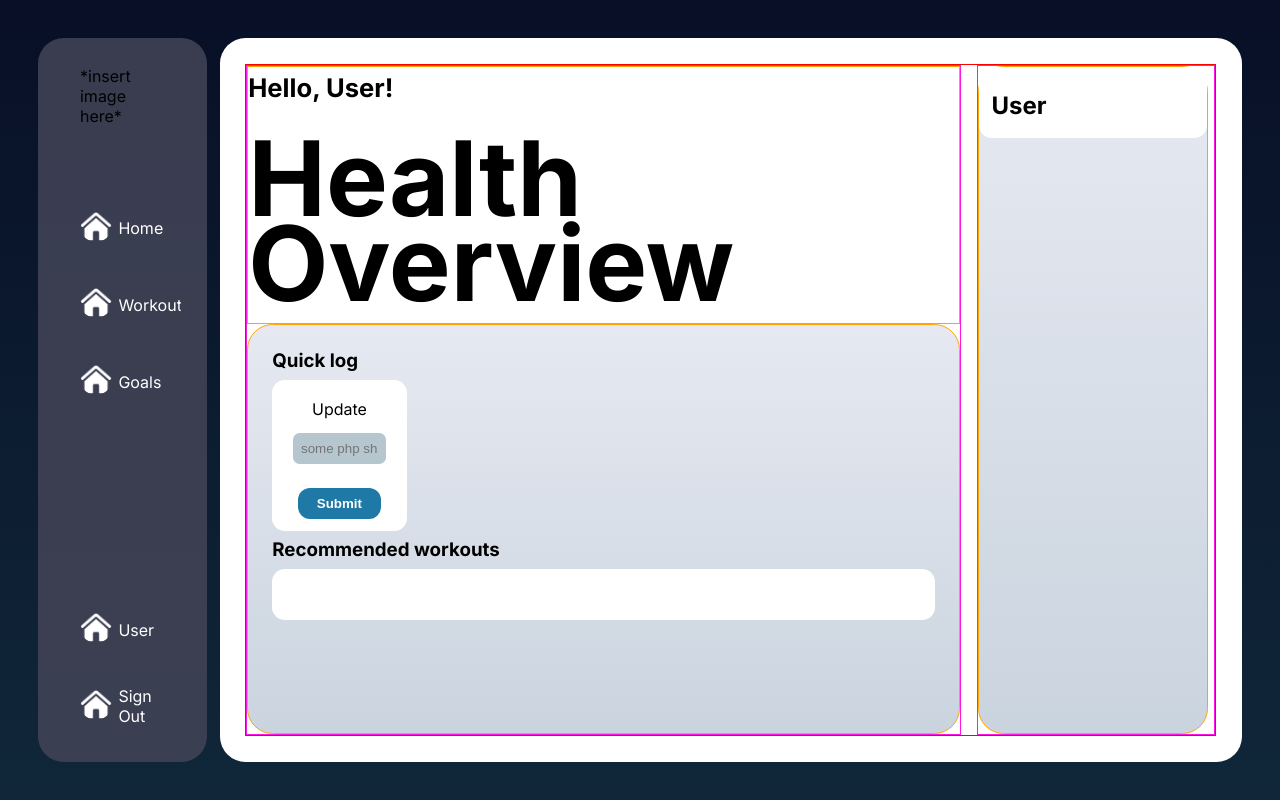
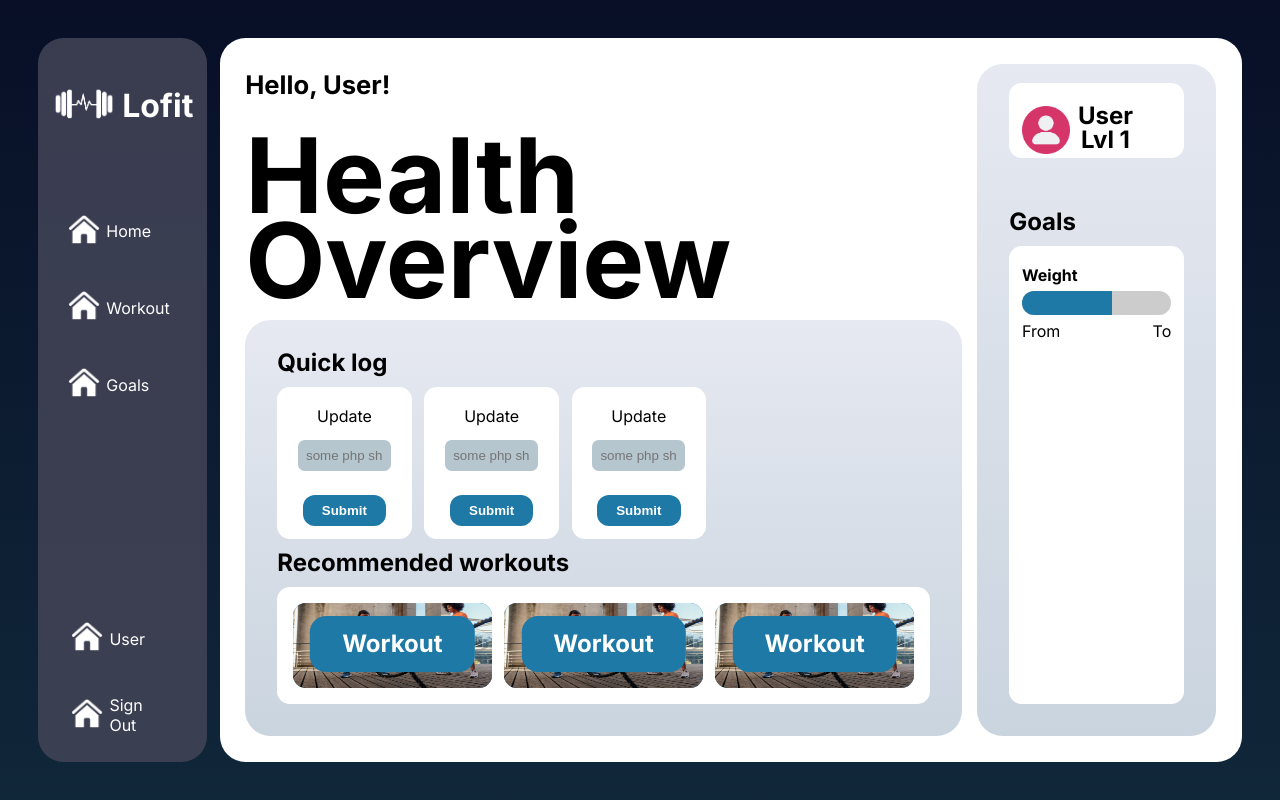
Before and after one commit to Shikks03/LockedIn-GymApp, a PHP site: page /pages/dashboard.php in a window 1280 px wide. Run offline with PHP 8.4, Linux system fonts and the light colour scheme.

Commit message:
dashboard done, clean up to do

```diff
--- a/css/style.css
+++ b/css/style.css
@@ -1,8 +1,7 @@
-/*imma be honest idk what vw is but its scalable and it works*/
-
 h3{
     font-weight: bold;
     line-height: 0;
+    font-size: 1.5em;
 }
 
 html,
@@ -31,7 +30,8 @@ body{
     box-sizing: border-box;
 }
 
-.center > div{
+.sidebar,
+.main-content{
     height: 100%;
     /* margin-bottom: 2rem; */
     box-sizing: border-box;
@@ -43,13 +43,15 @@ body{
     width: 14%;
     text-align: center;
     border-radius: 2vw;
-    padding: 2vw;
+    padding: 1.3vw;
     display: flex;
     flex-direction: column;
     justify-content: space-between;
+    align-items: center; /* vertical center for texts */
 }
 
-.sidebar > div{
+.sidebar-top,
+.sidebar-bot{
     /*border: 1px solid red;  debug */
     display: flex;
     flex-direction: column;
@@ -58,8 +60,8 @@ body{
 
 }
 
-.sidebar > div > div{ /* all div children of sidebar */
-    /*border: 1px solid blue;  debug */
+.sidebar-btn{ /* all div children of sidebar */
+    /* border: 1px solid blue; */
     border-radius: 2vw;
     padding: 1em;
     overflow: hidden; /* so that when resized, only logos appear */
@@ -70,13 +72,47 @@ body{
     text-align: left;
 }
 
-.sidebar > div > div > img { /* all img children of div, basically to round them */
-    /* border: 1px solid blue;  debug */
+
+/* temp */
+.icon{
     width: 2em;
     height: 2em;
-    border-radius: 100%;
+    background-size: contain;
+    background-repeat: no-repeat;
 }
 
+.tempicon{ /* all img children of div, basically to round them */
+    background-image: url("../assets/icons/home.jpg");
+
+}
+.icon-user{
+    background-image: url("../assets/icons/user.png");
+    width: 3em;
+    height: 3em;
+}
+
+/* logo */
+.lofit {
+    border-radius: 2vw;
+    overflow: hidden; /* so that when resized, only logos appear */
+    height: 3em;
+    display: flex;
+    align-items: center; /* vertical center for texts */
+    justify-content: left;
+    text-align: left;
+    font-weight: bold;
+    font-size: 2em;
+}
+
+.lofit-logo{
+    width: 2em;
+    height: 2em;
+    background-image: url("../assets/icons/lofit-logo.png");
+    background-size: contain;
+    background-repeat: no-repeat;
+}
+
+/* sidebar font settings */
 .sidebar > div > div > p { /* space for text pra di dikit ung img, theres prob better ways to do this*/
     padding-top: 0.6vh;
     padding-left: 0.5vw;
@@ -89,44 +125,42 @@ body{
 
 
 .main-content{
-    /*border: 1px solid green;  debug */
+
+    /*border: 1px solid red;  debug */
     width: 86%; /*for flex with sidebar*/
     border-radius: 2vw;
     padding: 2vw;
 
+    display: flex; /* make containers go nxt to each other */
+    gap: 1.2vw;
+    position: relative;
+
+    height: 100%;
     background-color: white;
 }
 
-.main-margins{
-    border: 1px solid red; /* debug */
+.main-container{ /*generic main container style*/
+    border-radius: 2vw;
+    padding: 2em;
+    padding-top: 1.2em;
+    height: 100%;
 
-    display: flex; /* make containers go nxt to each other */
-    gap: 1.2vw;
+    display: flex;
+    flex-direction: column;
+    background: linear-gradient(180deg, #e6e9f1, #cad4df);
+}
 
-    position: relative;
+.main-container > div{
     height: 100%;
     box-sizing: border-box;
 }
 
-.main-margins > div{
+.main-left
+.main-right{
     border: 1px solid rgb(255, 22, 228); /* debug */
 
-    height: 100%;
     box-sizing: border-box;
 }
-
-.main-left-container1 > h1 {
-    font-size: 13vh;
-    line-height: 0.82;
-    margin-top: 3rem;
-    margin-bottom: 1rem;
-}
-
-.main-left-container1 > h2 {
-    font-size: 2vw;
-    line-height: 0;
-}
-
 
 .main-left{
     width: 75%;
@@ -136,43 +170,28 @@ body{
     flex-direction: column;
 }
 
-.main-left > div{
-    border: 1px solid orange; /* debug */
+.main-left > div{ /*make it columns*/
+    /*border: 1px solid orange;  debug */
+
     box-sizing: border-box;
 }
 
-.main-left-container1{
-    flex: 1;
+.main-heading > h1 {
+    font-size: 13vh;
+    line-height: 0.82;
+    margin-top: 3rem;
+    margin-bottom: 1rem;
 }
 
-.main-left-container2{
-    border-radius: 2vw;
-    flex: 2;
-    padding: 3vh;
-    padding-top: 2.2vh;
-
-    background: linear-gradient(180deg, #e6e9f1, #cad4df);
-}
-
-
-.main-right{
-    width: 25%;
-}
-
-.main-right-container{
-    border: 1px solid orange; /* debug */
-    border-radius: 2vw;
-    height: 100%;
-    width: 18vw;
-
-    background: linear-gradient(180deg, #e6e9f1, #cad4df);
-    box-sizing: border-box;
-
+.main-heading > h2 {
+    font-size: 2vw;
+    line-height: 0;
 }
 
 .quicklog{
     display: flex;
     flex-direction: row;
+    gap: 1vw;
 }
 
 .quicklog > div {
@@ -180,10 +199,16 @@ body{
 }
 
 .card{
+    text-align: center;
+    align-items: center;
+    justify-content: space-between;
+
     background-color: white;
     border-radius: 1vw;
     padding: 1vw;
     line-height: 0;
+
+    overflow: hidden;
 }
 
 .card .txt-input {
@@ -211,4 +236,99 @@ body{
     font-weight: bold;
 }
 
-/*Notes: use inline styles for simplicity???*/
+.reco-workouts{
+    display: flex;
+    position: relative;
+    gap: 1vw;
+    background-color: white;
+    border-radius: 1vw;
+    padding: 2vh;
+}
+
+.reco-workouts .card  {
+    width: 100%;
+    height: 100%;
+
+    box-sizing: border-box;
+    background-color: #1E79A6;
+    overflow: hidden;
+    position: relative;
+
+    background-color: #1E79A6;
+    background-size: cover;
+}
+
+.reco-workouts .card > img {
+    position: absolute;
+    top: 0;
+    inset: 0;
+
+    width: 100%;
+    height: 100%;
+
+    background-size: cover;
+}
+
+.reco-workouts .card > div {
+  position: absolute;
+  z-index: 1;
+  bottom: 1rem;
+  left: 50%;
+  transform: translateX(-50%);
+
+  color: white;
+  background-color: #1E79A6;
+  padding: 0.5rem 2rem;
+  border-radius: 1rem;
+  text-align: center;
+  white-space: nowrap;
+}
+
+.main-right{
+    width: 25%;
+    height: 100%;
+
+    display: flex;
+    flex-direction: column;
+    justify-content: space-between;
+}
+
+.inline{
+    display: flex;
+    align-items: center;
+    gap: 0.5em;
+}
+
+
+.main-right .card:nth-child(1){
+    height: 15%;
+}
+
+.main-right .card:nth-child(2){
+    height: 5%;
+
+}
+
+.progress-bar {
+  width: 100%;
+  height: 1.5rem;
+  background-color: #ccc;
+  border-radius: 1rem;
+  overflow: hidden;
+}
+
+.progress-fill {
+  height: 100%;
+  background-color: #1E79A6;
+  width: 0%;
+  transition: width 0.3s ease;
+}
+
+.goals > div > p{
+    text-align: left;
+}
+
+.goals > div > div{
+    display: flex;
+    justify-content: space-between;
+}
--- a/pages/dashboard.php
+++ b/pages/dashboard.php
@@ -4,7 +4,7 @@
     <meta charset="utf-8">
   	<meta name="viewport" content="initial-scale=1, width=device-width">
     <link rel="stylesheet" href="https://fonts.googleapis.com/css2?family=Inter:wght@400;600;700&display=swap" />
-    <link rel="stylesheet" href="/css/style.css">
+    <link rel="stylesheet" href="../css/style.css">
 
     <title>Dashboard</title>
 </head>
@@ -12,29 +12,39 @@
     <div class="center"> <!-- invisible, just to center both containers -->
         <div class="sidebar">
             <div class="sidebar-top"> <!-- top part ng sidebar ksi may space ung top and bottom -->
-                <div class="sidebar-lofit">
-                    *insert image here*
+                <div class="lofit">
+                    <div class="lofit-logo"></div><p class="lofit-txt">Lofit</p>
                 </div>
-                <br><br>
-                <div class="sidebar-home">
-                    <img src="/assets/icons/home.jpg" alt="home"> <p>Home</p>
+                <br>
+                <div class="sidebar-btn">
+                    <div class="icon tempicon"></div> <p>Home</p>
+                    <!-- <img src="/assets/icons/home.jpg" alt="home">  -->
+
                 </div>
-                <div class="sidebar-workout">
-                    <img src="/assets/icons/home.jpg" alt="workout"> <p>Workout</p>
+                <div class="sidebar-btn">
+                    <div class="icon tempicon"></div> <p>Workout</p>
+                    <!-- <img src="/assets/icons/home.jpg" alt="workout">  -->
+
                 </div>
-                <div class="sidebar-goals">
-                    <img src="/assets/icons/home.jpg" alt="goals"> <p>Goals</p>
+                <div class="sidebar-btn">
+                    <div class="icon tempicon"></div> <p>Goals</p>
+                    <!-- <img src="/assets/icons/home.jpg" alt="goals">  -->
+
                 </div>
             </div>
 
 
 
             <div class="sidebar-bot"> <!-- bottom sidebar -->
-                <div class="sidebar-user">
-                    <img src="/assets/icons/home.jpg" alt="user"> <p>User</p>
+                <div class="sidebar-btn">
+                    <div class="icon tempicon"></div> <p>User</p>
+                    <!-- <img src="/assets/icons/home.jpg" alt="user">  -->
                 </div>
-                <div class="sidebar-signout">
-                    <img src="/assets/icons/home.jpg" alt="signout"> <p>Sign Out</p>
+
+                <div class="sidebar-btn">
+                    <div class="icon tempicon"></div> <p>Sign Out</p>
+                    <!-- <img src="/assets/icons/home.jpg" alt="signout">  -->
+
                 </div>
             </div>
         </div>
@@ -43,16 +53,25 @@
 
 
         <div class="main-content">
-            <div class="main-margins">
                 <div class="main-left">
-                    <div class="main-left-container1">
+                    <div class="main-heading">
                         <h2>Hello, User!</h2> <!-- INSERT PHP -->
                         <h1>Health Overview</h1>
                     </div>
 
-                    <div class="main-left-container2">
+                    <div class="main-container">
                         <h3>Quick log</h3>
                         <div class="quicklog">
+                            <div class="card">
+                                <p>Update</p><!-- INSERT PHP -->
+                                <p><input type="text" class="txt-input" placeholder="some php shi"></p>
+                                <input type="submit" class="log">
+                            </div>
+                            <div class="card">
+                                <p>Update</p><!-- INSERT PHP -->
+                                <p><input type="text" class="txt-input" placeholder="some php shi"></p>
+                                <input type="submit" class="log">
+                            </div>
                             <div class="card">
                                 <p>Update</p><!-- INSERT PHP -->
                                 <p><input type="text" class="txt-input" placeholder="some php shi"></p>
@@ -62,22 +81,58 @@
                         <h3>Recommended workouts</h3>
                         <div class="reco-workouts">
                             <div class="card">
-                                <div class="card">
-
+                                <div>
+                                    <h2>Workout</h2>
                                 </div>
+                                <img src="../assets/icons/excercise.jpg" alt="">
+                            </div>
+                            <div class="card">
+                                <div>
+                                    <h2>Workout</h2>
+                                </div>
+                                <img src="../assets/icons/excercise.jpg" alt="">
+                            </div>
+                            <div class="card">
+                                <div>
+                                    <h2>Workout</h2>
+                                </div>
+                                <img src="../assets/icons/excercise.jpg" alt="">
                             </div>
                         </div>
-
                     </div>
                 </div>
 
 
 
+                <div class="main-right">
+                    <div class="main-container">
+                        <div class="card">
+                            <div class="inline">
+                                <div class="icon icon-user"></div>
+                                <div>
+                                    <h2>User</h2>
+                                    <h3>Lvl 1</h3> <!-- INSERT PHP FOR LVL -->
+                                </div>
+                            </div>
+                        </div>
+                        <br>
+                        <br>
+                        <h3>Goals</h3>
+                        <div class="card">
+                            <div class="goals">
+                                <div>
+                                    <p><strong>Weight</strong></p>
+                                    <div class="progress-bar">
+                                        <div class="progress-fill" style="width: 60%;"></div>
+                                    </div>
+                                    <div>
+                                        <p>From</p>
+                                        <p>To</p>
+                                    </div>
+                                </div>
 
-                <div class="main-right">
-                    <div class="main-right-container">
-                        <div class="card">
-                            <img src="" alt=""><h2>User</h2>
+
+                            </div>
                         </div>
                     </div>
                 </div>
```
Also changed, not shown: assets/icons/excercise.jpg (added), assets/icons/lofit-logo.png (added), assets/icons/user.png (added).
